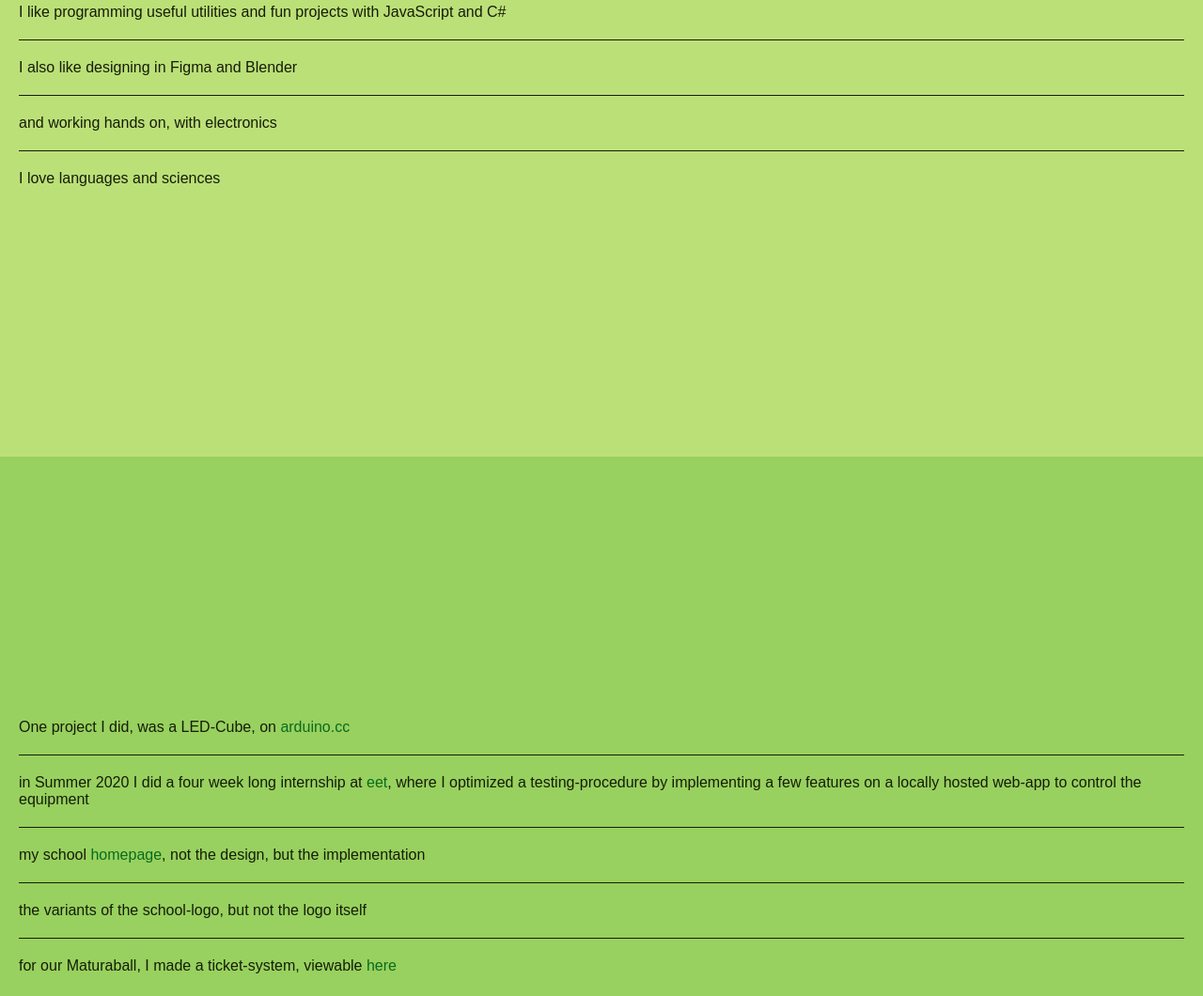
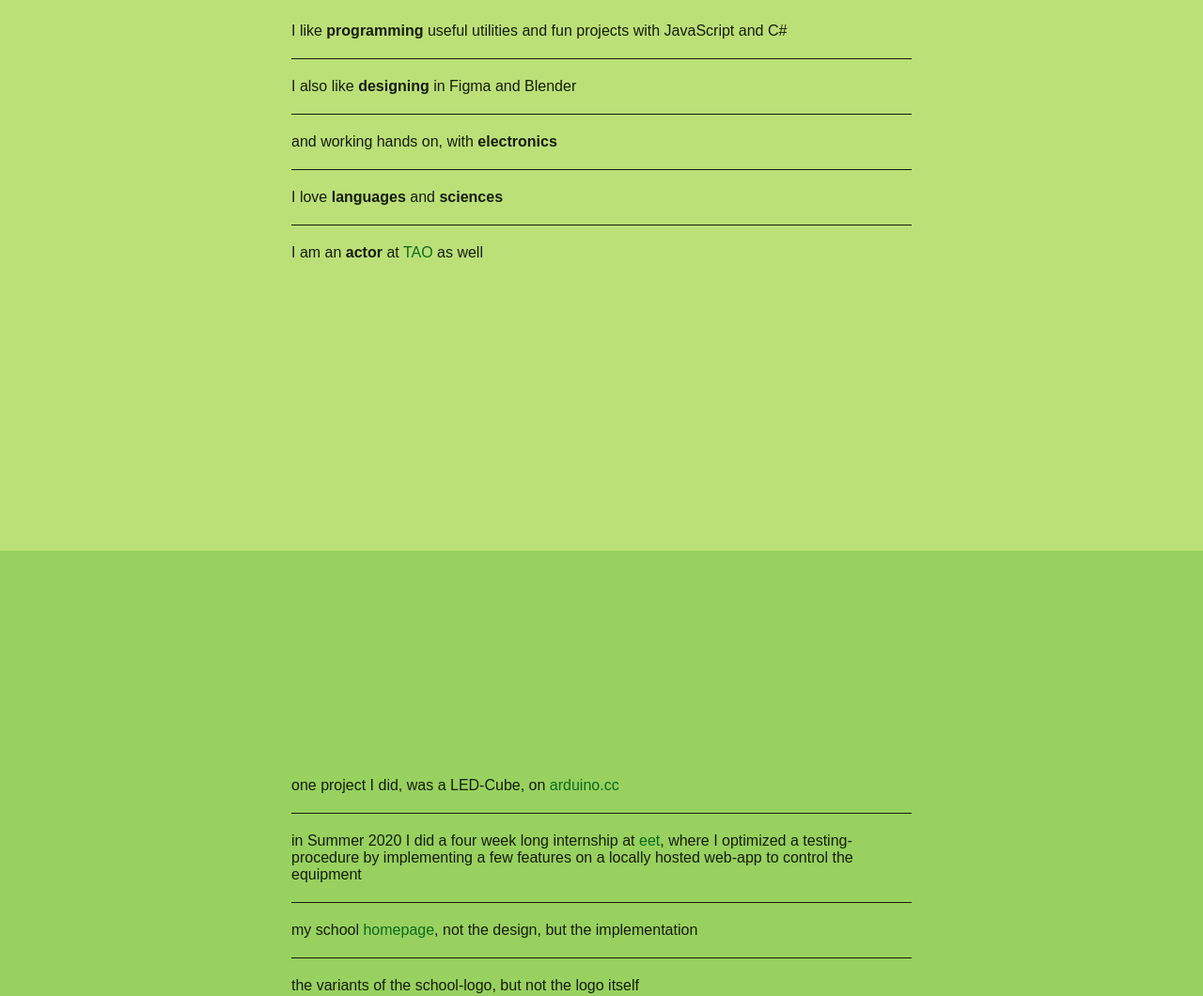
Before and after one commit to touhidul7/fiverr-ondasadriel, a plain HTML site: page index.html in a window 1280 px wide. Shown: the part 1114-2174 px from the top of the page at 94% size. Drawn offline with Linux system fonts and the light colour scheme.

Commit message:
added meta, implemented max-width

```diff
--- a/index.html
+++ b/index.html
@@ -4,6 +4,8 @@
     <meta charset="utf-8">
     <meta name="viewport" content="width=device-width, initial-scale=1.0">
     <title>Adriel Ondas</title>
+    <meta name="author" content="Adriel Ondas">
+    <meta name="description" content="Hi! I am Adriel Ondas, an 18 year old student in graz">
     <link rel="stylesheet" href="style.css">
     <link rel="stylesheet" href="style_responsive.css">
     <script src="script.js"></script>
@@ -34,28 +36,40 @@
     <main>
         <div class="about" id="about">
             <div class="about bar"></div>
+            <div class="content">
                 <p>Hi!<br>I am Adriel Ondas, an 18 year old student, currently studying at <a href="http://klex.co.at">klex</a> in Graz, Austria</p>
+            </div>
         </div>
         <div class="abilities" id="abilities">
             <div class="abilities bar"></div>
-            <p>I like programming useful utilities and fun projects with JavaScript and C#</p>
-            <p>I also like designing in Figma and Blender</p>
-            <p>and working hands on, with electronics</p>
-            <p>I love languages and sciences</p>
+            <div class="content">
+                <p>I like <strong>programming</strong> useful utilities and fun projects with JavaScript and C#</p>
+                <p>I also like <strong>designing</strong> in Figma and Blender</p>
+                <p>and working hands on, with <strong>electronics</strong></p>
+                <p>I love <strong>languages</strong> and <strong>sciences</strong></p>
+                <p>I am an <strong>actor</strong> at <a href="https://tao-graz.at/">TAO</a> as well</p>
+            </div>
         </div>
         <div class="work" id="work">
             <div class="work bar"></div>
-            <p>One project I did, was a LED-Cube, on <a href="https://create.arduino.cc/projecthub/AdiOdi/6x6x6-led-cube-with-processing-app-de864d">arduino.cc</a></p>
+            <div class="content">
+                <p>one project I did, was a LED-Cube, on <a href="https://create.arduino.cc/projecthub/AdiOdi/6x6x6-led-cube-with-processing-app-de864d">arduino.cc</a></p>
                 <p>in Summer 2020 I did a four week long internship at <a href="https://www.eet.energy/">eet</a>, where I optimized a testing-procedure by implementing a few features on a locally hosted web-app to control the equipment</p>
                 <p>my school <a href="http://klex.co.at">homepage</a>, not the design, but the implementation</p>
                 <p>the variants of the school-logo, but not the logo itself</p>
                 <p>for our Maturaball, I made a ticket-system, viewable <a href="https://ticket.ondasadriel.com/">here</a></p>
+                <p>I took part in <a href="https://www.interact-online.org/images/stories/brisant-21/pdf/03_InterACT_BRISANT-21_young-people-acting.pdf">Young people acting</a></p>
+            </div>
         </div>
         <div class="contact" id="contact">
             <div class="contact bar"></div>
+            <div class="content">
                 <p>here's how you can reach me:</p>
+                <!-- Spam-prevention, let's see if this works -->
+                <a style="display: none;" href="mailto:bots@ondasadriel.com">bots@ondasadriel.com</a>
                 <p><a href="mailto:message@ondasadriel.com">message@ondasadriel.com</a></p>
-            <p>My GitHub: <a href="https://github.com/adiOdi">adiOdi</a></p>
+                <p>my GitHub: <a href="https://github.com/adiOdi">adiOdi</a></p>
+            </div>
         </div>
     </main>
     <footer>
--- a/style.css
+++ b/style.css
@@ -49,27 +49,34 @@ nav h1{
     position:sticky;
     top:0;
 }
-main>div{
+.content{
     padding: 0 var(--padding);
-    min-height: 100vh;
+    min-height: calc(100vh);
     display: flex;
     flex-direction: column;
     justify-content: center;
-    /* padding-bottom: var(--nav_height); */
+    padding-bottom: calc(var(--padding) + var(--nav_height));
+    margin-left:auto;
+    margin-right:auto;
+    max-width:700px;
 }
-main>div>p{
+/* .content:last-of-type{
+    padding-bottom:unset;
+} */
+.content>p{
     padding: var(--padding) 0;
     border-top: var(--color_text);
     border-top-style: solid;
     border-top-width: 1px;
 }
-main>div>p:first-of-type{
+.content>p:first-of-type{
     padding-top: 0;
     border-top: none;
 }
-/* main>div>p:last-of-type{
-    padding-bottom: calc(var(--padding) + var(--nav_height));
-} */
+strong{
+    font-weight:bold;
+}
+
 /* don't show the <br>s in desktopview */
 .breakpoint{
     display:none;
```
Lines whose indentation alone changed are shown as unchanged.
